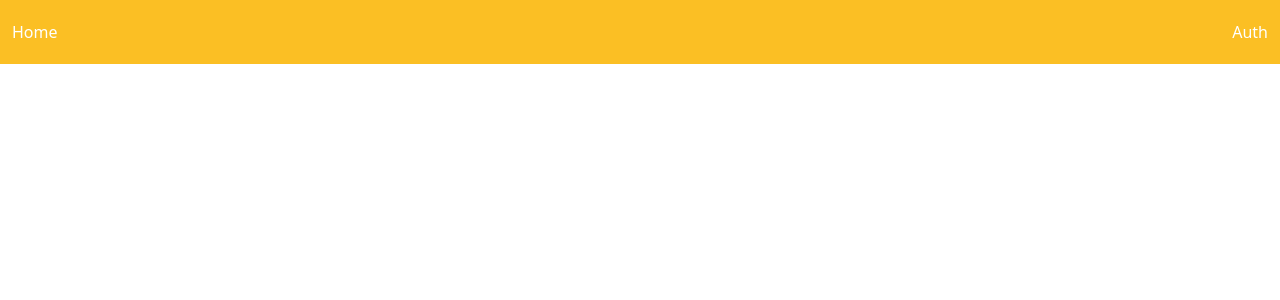
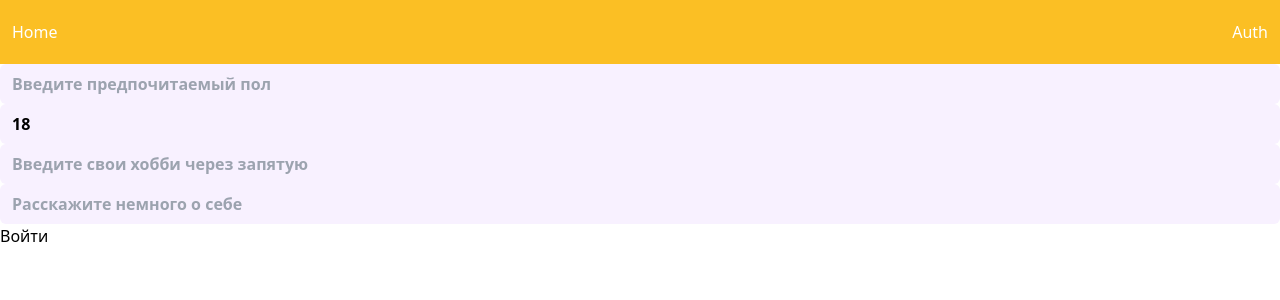
Before and after one commit to farkuy/front-speeddating, a React (Create React App) app: page /filling_profile in a window 1280 px wide. Shown: the top 300 px of the page. Built offline with nearby package versions, Linux system fonts and the light colour scheme.

Commit message:
добавил схему валидации изменения профиля

```diff
--- a/src/entities/Auth/components/SignIn/SignIn.tsx
+++ b/src/entities/Auth/components/SignIn/SignIn.tsx
@@ -28,6 +28,7 @@ export const SignIn = observer(() => {
     const registerSubmit: SubmitHandler<FormSchemaSigIn> = async (data) => {
         await user.login(data.email, data.password);
         console.log(user.user, user.user?.user_profile)
+
         if (!user.user?.user_profile) {
             console.log(user.user, user.user?.user_profile)
             history("/filling_profile")
@@ -44,7 +45,7 @@ export const SignIn = observer(() => {
                         <Input
                             placeholder={item.placeholder}
                             register={register(item.name as "email" | "password")}
-                            typeInputForSignUp={item.type}
+                            typeInput={item.type}
                             testId={`test_login_${item.name}`}
                             errorTestId={`test_error_login_${item.name}`}
                             error={errors[item.name as "email" | "password"]}
--- a/src/entities/Auth/components/SignUp/SignUp.tsx
+++ b/src/entities/Auth/components/SignUp/SignUp.tsx
@@ -40,11 +40,11 @@ export const SignUp = observer(() => {
                     return (
                         <Input
                             placeholder={item.placeholder}
-                            register={register(item.name as "email" | "password")}
-                            typeInputForSignUp={item.type}
+                            register={register(item.name)}
+                            typeInput={item.type}
                             testId={`test_login_${item.name}`}
                             errorTestId={`test_error_login_${item.name}`}
-                            error={errors[item.name as "email" | "password"]}
+                            error={errors[item.name]}
                             key={item.name}
                         />
                     )
--- a/src/entities/Auth/components/model.ts
+++ b/src/entities/Auth/components/model.ts
@@ -2,9 +2,10 @@ import {ChangeHandler, FieldError} from "react-hook-form";
 import React from "react";
 import {IForTest} from "../../../models/models";
 
-export enum TypeInputAuth {
+export enum TypeInput {
     text = 'text',
     password = 'password',
+    number = "number",
 }
 
 interface IRegisterHook {
@@ -16,7 +17,7 @@ interface IRegisterHook {
 
 export interface IInputForAuth extends IForTest{
     placeholder?: string,
-    typeInputForSignUp?: TypeInputAuth,
+    typeInput?: TypeInput,
     error?: FieldError,
     register?: IRegisterHook,
 }
@@ -30,19 +31,19 @@ enum NameIFiendAuth {
 interface IFieldSign {
     name: NameIFiendAuth,
     placeholder: string,
-    type: TypeInputAuth,
+    type: TypeInput,
 }
 
 export const signInField: IFieldSign[] = [
     {
         name: NameIFiendAuth.email,
         placeholder: 'Введите ваш email',
-        type: TypeInputAuth.text,
+        type: TypeInput.text,
     },
     {
         name: NameIFiendAuth.password,
         placeholder: 'Введите пароль',
-        type: TypeInputAuth.password,
+        type: TypeInput.password,
     },
 ]
 
@@ -50,16 +51,16 @@ export const signUpField: IFieldSign[] = [
     {
         name: NameIFiendAuth.email,
         placeholder: 'Ваш email',
-        type: TypeInputAuth.text,
+        type: TypeInput.text,
     },
     {
         name: NameIFiendAuth.password,
         placeholder: 'Ваш пароль',
-        type: TypeInputAuth.password,
+        type: TypeInput.password,
     },
     {
         name: NameIFiendAuth.repeatPassword,
         placeholder: 'Ваш пароль',
-        type: TypeInputAuth.password,
+        type: TypeInput.password,
     },
 ]
--- a/src/entities/FillingProfile/FillingProfile.tsx
+++ b/src/entities/FillingProfile/FillingProfile.tsx
@@ -1,12 +1,56 @@
-import React from 'react';
-import {NavBar} from "../../globalComponents/NavBar/NavBar";
+import React, {useContext} from 'react';
+import {fillingProfile} from "./model";
+import {Input} from "../../globalComponents/Input/Input";
+import {Context} from "../../index";
+import {useNavigate} from "react-router-dom";
+import {SubmitHandler, useForm} from "react-hook-form";
+import {zodResolver} from "@hookform/resolvers/zod";
+import {fillingProfileSchema, FormSchemaFillingProfileSchema} from "./schema";
 
 export const FillingProfile = () => {
 
+    const { user } = useContext(Context)
+    const history = useNavigate();
+
+    const {
+        register,
+        handleSubmit,
+        formState: { errors },}
+        = useForm<FormSchemaFillingProfileSchema>({
+        resolver: zodResolver(fillingProfileSchema),
+        defaultValues: {
+            sex: '',
+            age: 18,
+            hobbies: '',
+            about_yourself: '',
+        }
+    });
+
+    const fillingProfileSubmit: SubmitHandler<FormSchemaFillingProfileSchema> = async (data) => {
+    }
+
     return (
-        <>
-            <NavBar/>
-
-        </>
+        <div>
+            <form
+                onSubmit={handleSubmit(fillingProfileSubmit)}
+            >
+                {
+                    fillingProfile.map((item, index) => {
+                        return (
+                            <Input
+                                placeholder={item.placeholder}
+                                register={register(item.name)}
+                                typeInput={item.type}
+                                testId={`test_login_${item.name}`}
+                                errorTestId={`test_error_login_${item.name}`}
+                                error={errors[item.name]}
+                                key={item.name}
+                            />
+                        )
+                    })
+                }
+                <button>Войти</button>
+            </form>
+        </div>
     );
 };
--- a/src/entities/FillingProfile/model.ts
+++ b/src/entities/FillingProfile/model.ts
@@ -1,4 +1,4 @@
-import {TypeInputAuth} from "../Auth/components/model";
+import {TypeInput} from "../Auth/components/model";
 
 enum NameIFillingProfile {
     sex = 'sex',
@@ -9,28 +9,28 @@ enum NameIFillingProfile {
 interface IFillingProfile {
     name: NameIFillingProfile,
     placeholder: string,
-    type: TypeInputAuth,
+    type: TypeInput,
 }
 
 export const fillingProfile: IFillingProfile[] = [
     {
         name: NameIFillingProfile.sex,
         placeholder: "Введите предпочитаемый пол",
-        type: TypeInputAuth.text,
+        type: TypeInput.text,
     },
     {
         name: NameIFillingProfile.age,
         placeholder: "Введите свой возраст",
-        type: TypeInputAuth.text,
+        type: TypeInput.number,
     },
     {
         name: NameIFillingProfile.hobbies,
         placeholder: "Введите свои хобби через запятую",
-        type: TypeInputAuth.text,
+        type: TypeInput.text,
     },
     {
         name: NameIFillingProfile.about_yourself,
         placeholder: "Расскажите немного о себе",
-        type: TypeInputAuth.text,
+        type: TypeInput.text,
     },
 ];
--- /dev/null
+++ b/src/entities/FillingProfile/schema.ts
@@ -0,0 +1,15 @@
+import {z} from "zod";
+
+export const fillingProfileSchema = z.object({
+    sex: z.string(),
+    age: z
+        .number()
+        .min(18),
+    hobbies: z.string(),
+    about_yourself: z
+        .string()
+        .toLowerCase()
+        .min(10, "Расскажите о себе"),
+})
+
+export type FormSchemaFillingProfileSchema = z.infer<typeof fillingProfileSchema>;
--- a/src/globalComponents/NavBar/NavBar.tsx
+++ b/src/globalComponents/NavBar/NavBar.tsx
@@ -11,6 +11,7 @@ export const NavBar = () => {
                 pagesPath.map(item => (
                     <Link
                         to={item.path}
+                        key={item.path}
                     >
                         {item.name}
                     </Link>
--- a/src/router/pages/FillingProfile/FillingProfilePage.tsx
+++ b/src/router/pages/FillingProfile/FillingProfilePage.tsx
@@ -1,5 +1,6 @@
 import React from 'react';
 import {NavBar} from "../../../globalComponents/NavBar/NavBar";
+import {FillingProfile} from "../../../entities/FillingProfile";
 
 export const FillingProfilePage = () => {
 
@@ -8,7 +9,7 @@ export const FillingProfilePage = () => {
     return (
         <>
             <NavBar/>
-
+            <FillingProfile/>
         </>
     );
 };
--- a/src/store/userStore/schema.ts
+++ b/src/store/userStore/schema.ts
@@ -4,10 +4,10 @@ export enum ISex {
 }
 
 export interface IUserProfile {
-    sex: ISex;
-    age: number;
-    hobbies: string [];
-    about_yourself: string;
+    sex?: ISex;
+    age?: number;
+    hobbies?: string [];
+    about_yourself?: string;
 }
 
 export interface IUser {
```
